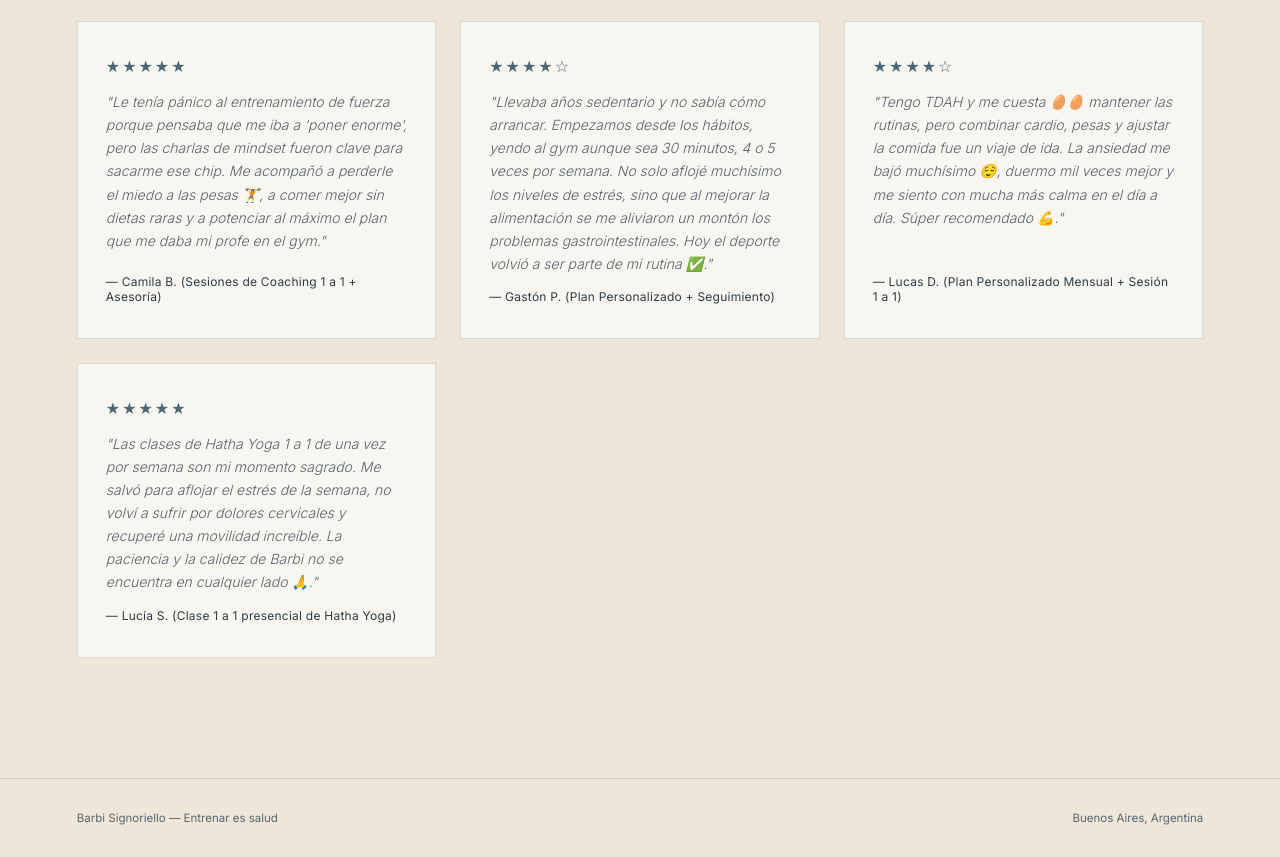
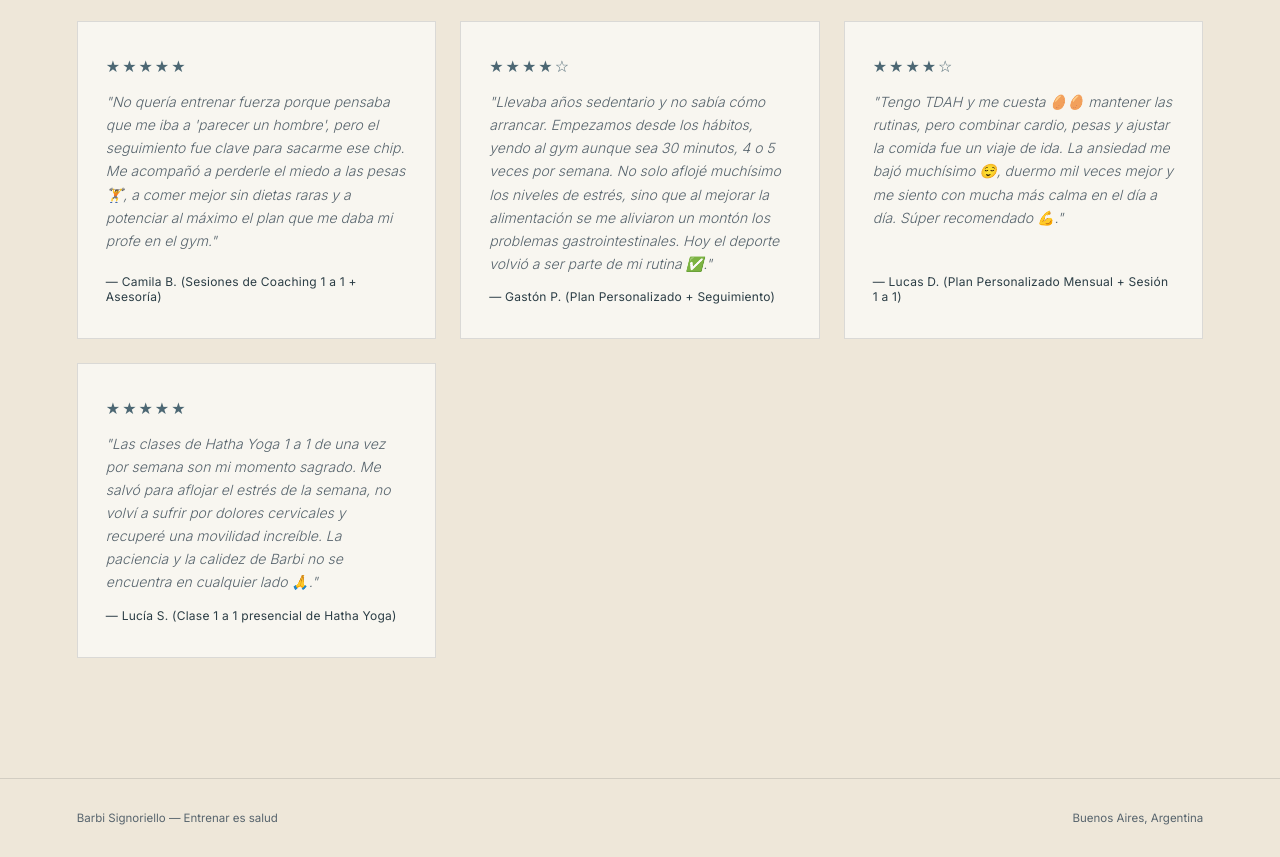
Before and after one commit to signobarby-source/Fitness-Wellness-by-Barbi-Signoriello, a plain HTML site: page index.html in a window 1280 px wide. Shown: the part 6865-7722 px from the top of the page. Drawn offline with Linux system fonts and the light colour scheme.

Commit message:
Update review text in index.html

```diff
--- a/index.html
+++ b/index.html
@@ -519,7 +519,7 @@
     </div>
     <div class="review-card">
       <div class="stars">★★★★★</div>
-      <p class="review-text">"Le tenía pánico al entrenamiento de fuerza porque pensaba que me iba a 'poner enorme', pero las charlas de mindset fueron clave para sacarme ese chip. Me acompañó a perderle el miedo a las pesas 🏋️, a comer mejor sin dietas raras y a potenciar al máximo el plan que me daba mi profe en el gym."</p>
+      <p class="review-text">"No quería entrenar fuerza porque pensaba que me iba a 'parecer un hombre', pero el seguimiento fue clave para sacarme ese chip. Me acompañó a perderle el miedo a las pesas 🏋️, a comer mejor sin dietas raras y a potenciar al máximo el plan que me daba mi profe en el gym."</p>
       <div class="review-author">— Camila B. (Sesiones de Coaching 1 a 1 + Asesoría)</div>
     </div>
     <div class="review-card">
```
